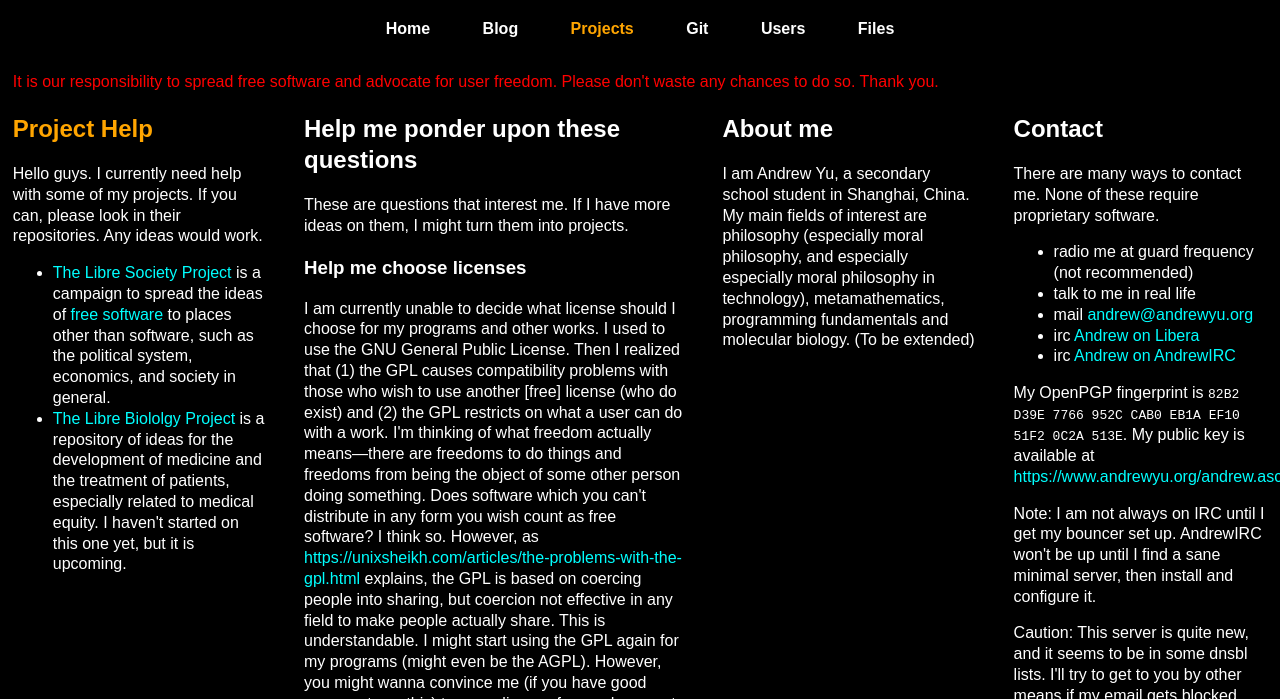
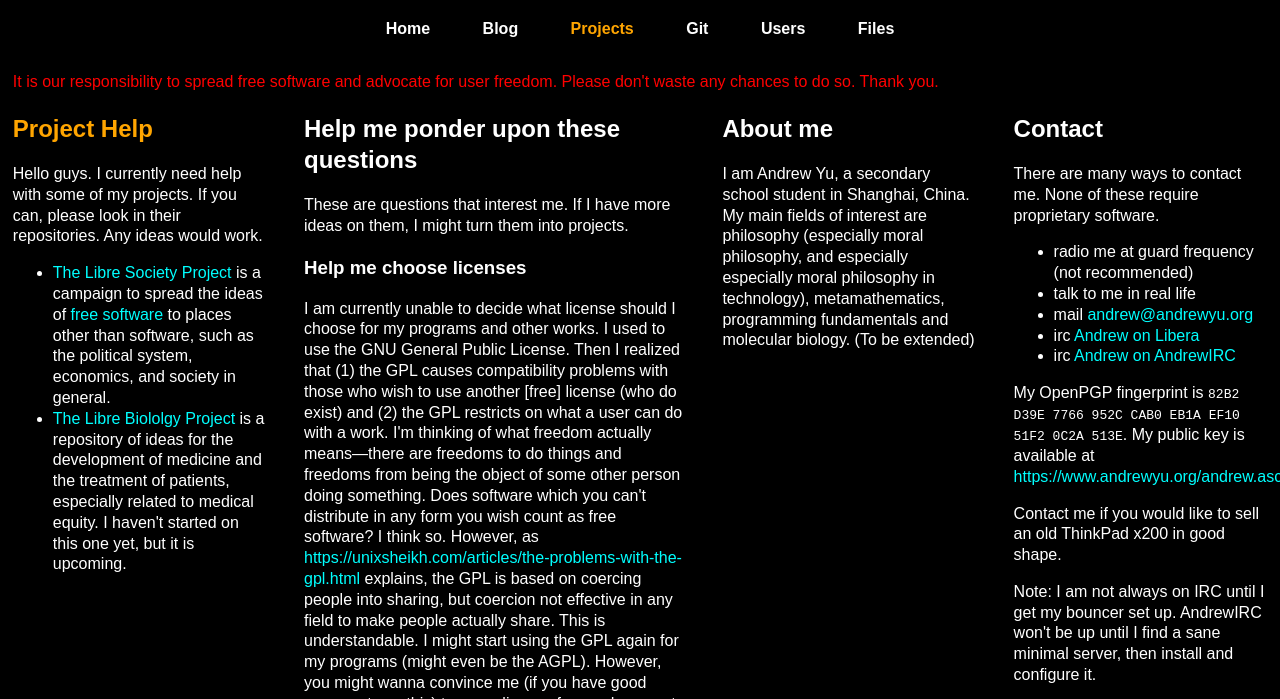
Before and after one commit to runxiyu/runxiyu.github.io, a plain HTML site: page index.html in a window 1280 px wide. Shown: the part 81-780 px from the top of the page. Drawn offline with Linux system fonts and the light colour scheme.

Commit message:
thinkpad notice

```diff
--- a/index.html
+++ b/index.html
@@ -51,6 +51,7 @@
 					<li>irc <a href="irc://irc.libera.chat:6697/AndrewYu">Andrew on AndrewIRC</a></li>
 				</ul>
 				<p>My OpenPGP fingerprint is <code>82B2 D39E 7766 952C CAB0  EB1A EF10 51F2 0C2A 513E</code>.  My public key is available at <a href="https://www.andrewyu.org/andrew.asc">https://www.andrewyu.org/andrew.asc</a>.</p>
+				<p>Contact me if you would like to sell an old ThinkPad x200 in good shape.</p>
 				<p>Note: I am not always on IRC until I get my bouncer set up.  AndrewIRC won't be up until I find a sane minimal server, then install and configure it.</p>
 				<p>Caution: This server is quite new, and it seems to be in some dnsbl lists.  I'll try to get to you by other means if my email gets blocked.  Seems to be an issue with my reverse DNS, which I recently fixed.  We'll see.  Writing to me won't be affected though.</p>
 			</div>
```
